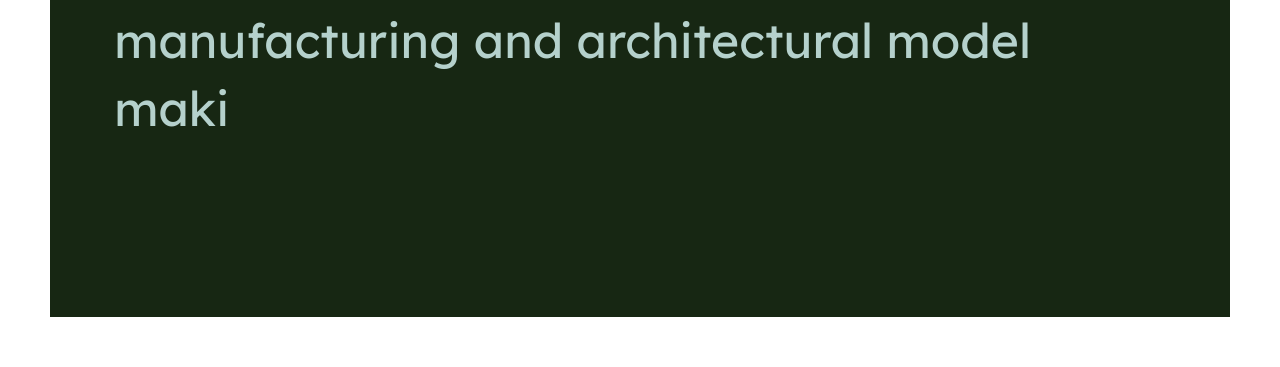
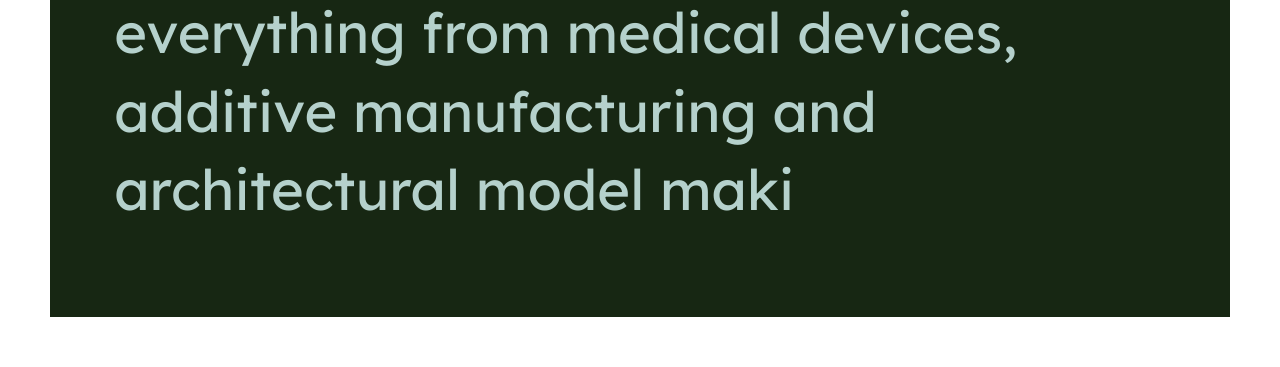
Before and after one commit to tom-mallinson/website, a plain HTML site: page index.html in a window 1280 px wide. Shown: the part 433-800 px from the top of the page. Drawn offline with Linux system fonts and the light colour scheme.

Commit message:
Update style.css

```diff
--- a/style.css
+++ b/style.css
@@ -31,7 +31,7 @@ padding: 0.5vw 8vw 2vw 5vw; /* top, right, bottom, left */  display: flex;
 
 /* Text starts in the top-left with padding */
 #typewriter {
-  font-size: clamp(1rem, 5vw, 6vh);
+  font-size: clamp(1rem, 5vw, 7vh);
   max-width: 90vw;
   line-height: 1.4;
   word-wrap: break-word;
```
